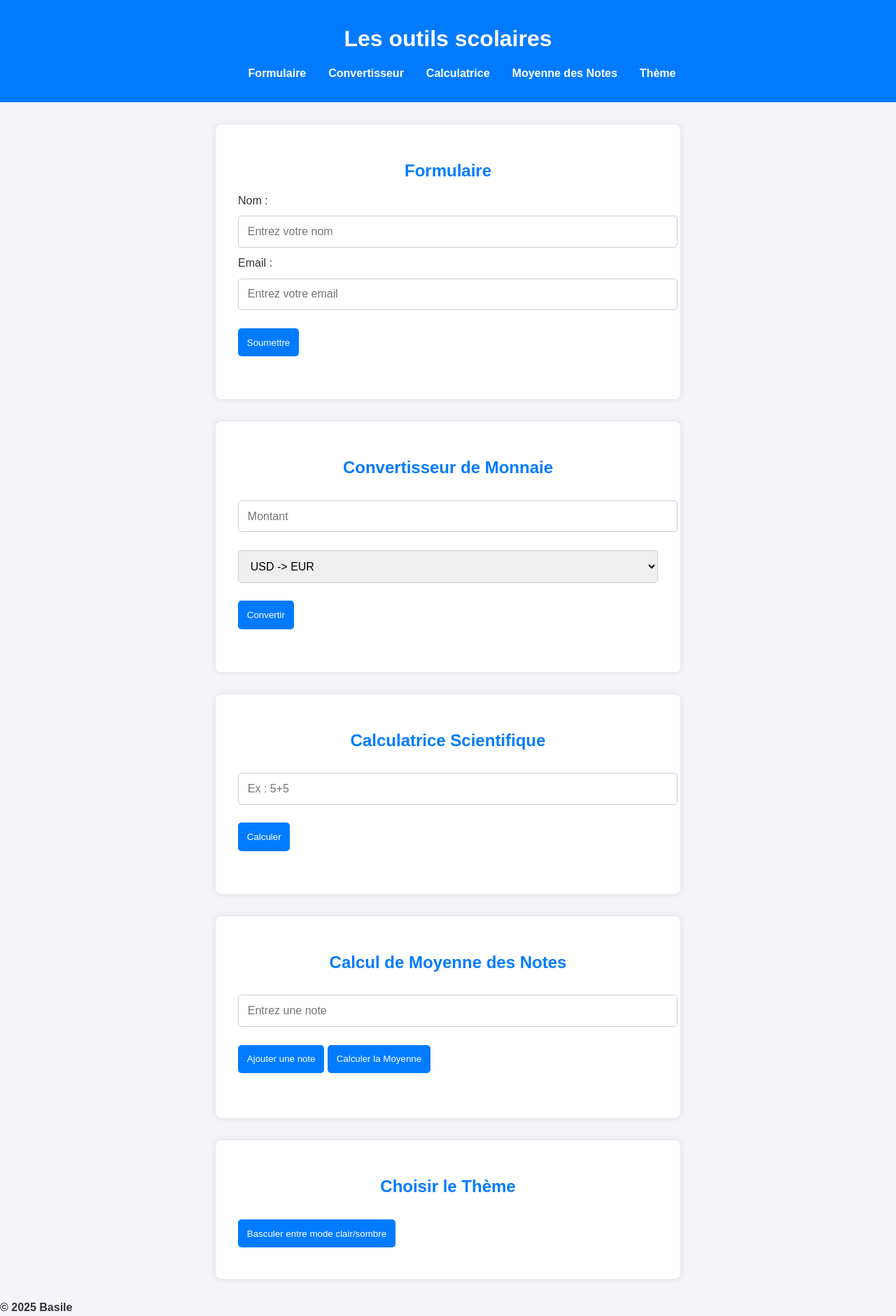
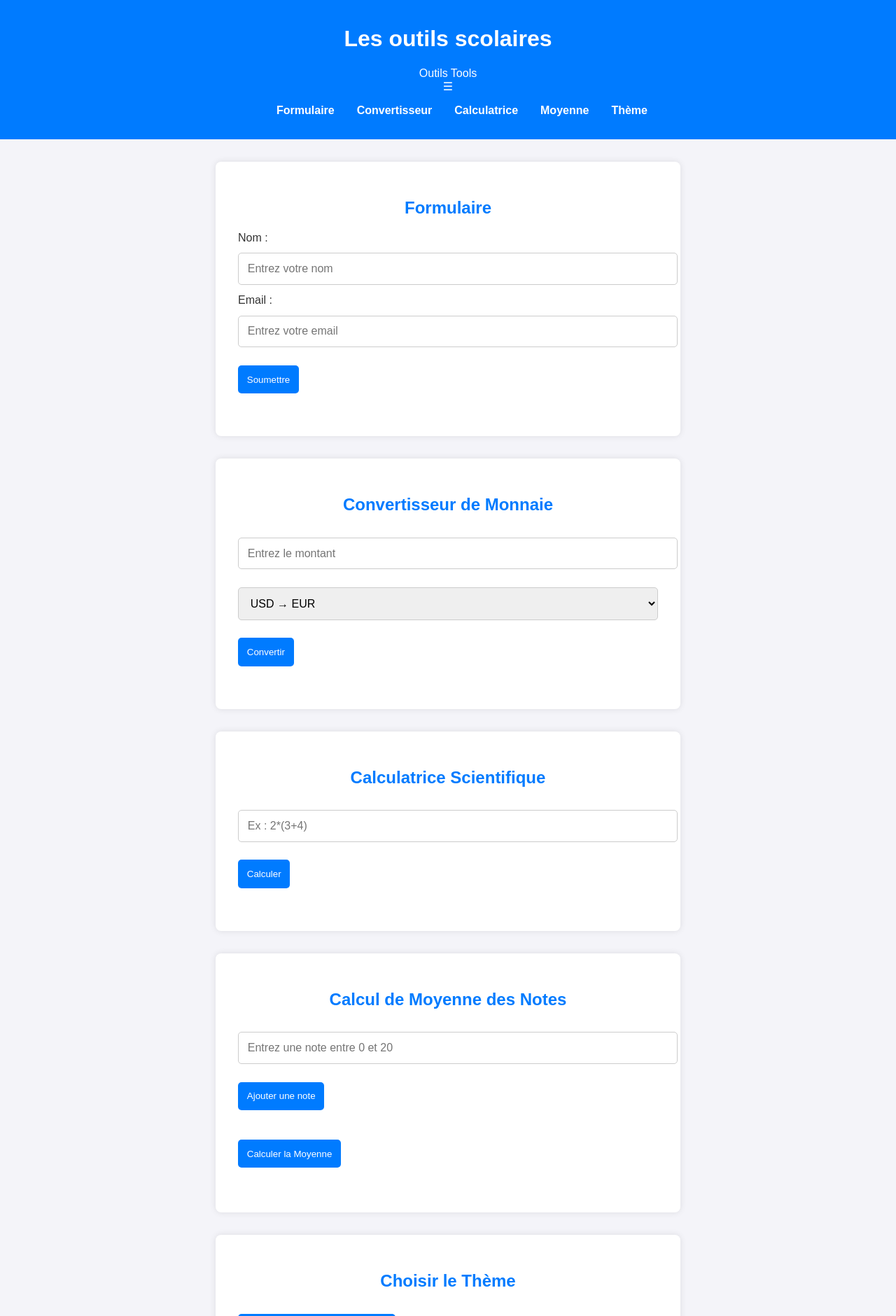
Before and after one commit to Abdelbasile/Outils-ToolsTools, a plain HTML site: page index.html in a window 1280 px wide. Shown: the top 1880 px of the page at 70% size. Drawn offline with Linux system fonts and the light colour scheme.

Commit message:
Update index.html
Il s'agit de la page d'accueil du site Outils-ToolsTools

```diff
--- a/index.html
+++ b/index.html
@@ -9,12 +9,14 @@
 <body>
   <header>
     <h1>Les outils scolaires</h1>
-    <nav>
-      <ul>
+    <nav class="navbar">
+      <div class="logo">Outils Tools</div>
+      <div class="menu-toggle" onclick="toggleMenu()">☰</div>
+       <ul class="nav-links" id="navLinks">
         <li><a href="#formulaire">Formulaire</a></li>
         <li><a href="#convertisseur">Convertisseur</a></li>
         <li><a href="#calculatrice">Calculatrice</a></li>
-        <li><a href="#moyenne">Moyenne des Notes</a></li>
+        <li><a href="#moyenne">Moyenne</a></li>
         <li><a href="#theme">Thème</a></li>
        </ul>
     </nav>
@@ -37,28 +39,37 @@
 
     <section id="convertisseur">
       <h2>Convertisseur de Monnaie</h2>
-      <input type="number" id="amount" placeholder="Montant" required>
+       <div class="converter-box">
+        <input type="number" id="amount" placeholder="Entrez le montant" required>
         <select id="currency">
-        <option value="0.92">USD -> EUR</option>
-        <option value="1.09">EUR -> USD</option>
+         <option value="0.92">USD → EUR</option>
+         <option value="1.09">EUR → USD</option>
+         <option value="655">EUR → XAF</option>
+         <option value="0.0015">XAF → EUR</option>
         </select>
          <button onclick="convert()">Convertir</button>
          <p id="conversionResult"></p>
+       </div>
     </section>
 
     <section id="calculatrice">
       <h2>Calculatrice Scientifique</h2>
-      <input type="text" id="calcInput" placeholder="Ex : 5+5" required>
+       <div class="calc-box">
+        <input type="text" id="calcInput" placeholder="Ex : 2*(3+4)" required>
         <button onclick="calculate()">Calculer</button>
         <p id="calcResult"></p>
+       </div>
     </section>
 
     <section id="moyenne">
       <h2>Calcul de Moyenne des Notes</h2>
-      <input type="number" id="noteInput" placeholder="Entrez une note">
+        <div class="average-box">
+         <input type="number" id="noteInput" placeholder="Entrez une note entre 0 et 20">
          <button onclick="addNote()">Ajouter une note</button>
+         <ul id="noteList"></ul>
          <button onclick="calculateAverage()">Calculer la Moyenne</button>
          <p id="averageResult"></p>
+        </div>
     </section>
 
     <section id="theme">
@@ -68,9 +79,17 @@
   </main>
 
   <footer>
-    <p>&copy; 2025 Basile</p>
+    <div class="footer-content">
+     <p>&copy; 2025 Basile — Tous droits réservés.</p>
+    </div>
   </footer>
 
   <script src="script.js"></script>
+ <script language="javascript">
+  function toggleMenu() {
+  const nav = document.getElementById("navLinks");
+  nav.classList.toggle("show");
+}
+ </script>
 </body>
 </html>
```
Lines whose indentation alone changed are shown as unchanged.
